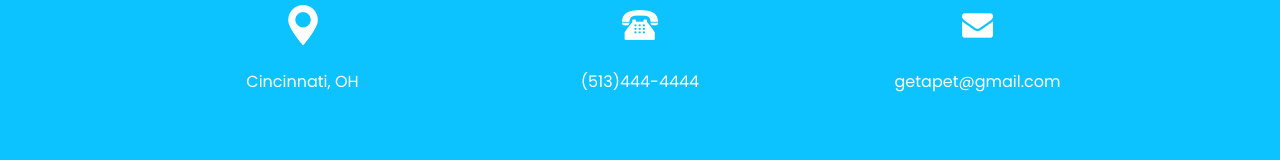
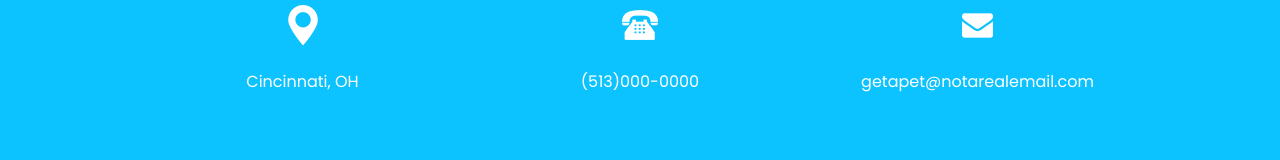
Before and after one commit to pritumdebnath/petStoreProject, a plain HTML site: page buy.html in a window 1280 px wide. Shown: the part 2750-2910 px from the top of the page. Drawn offline with nearby package versions, Linux system fonts and the light colour scheme.

Commit message:
new push

```diff
--- a/buy.html
+++ b/buy.html
@@ -286,7 +286,7 @@
             </div>
             <div class="detail-box">
               <p>
-                (513)444-4444
+                (513)000-0000
               </p>
             </div>
           </div>
@@ -298,7 +298,7 @@
             </div>
             <div class="detail-box">
               <p>
-                getapet@gmail.com
+                getapet@notarealemail.com
               </p>
             </div>
           </div>
```
Also changed, not shown: contact.html (+2 -2 lines), index.html (+2 -2 lines).
